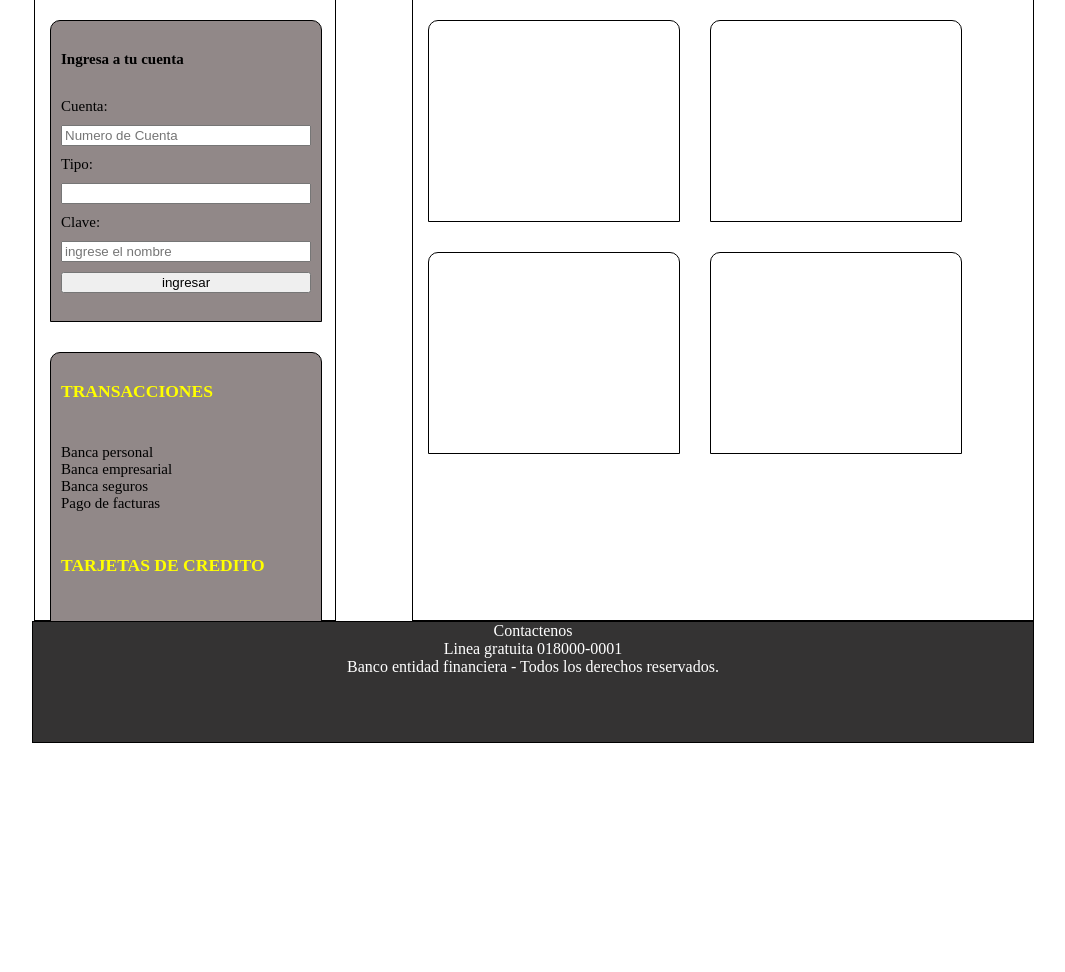
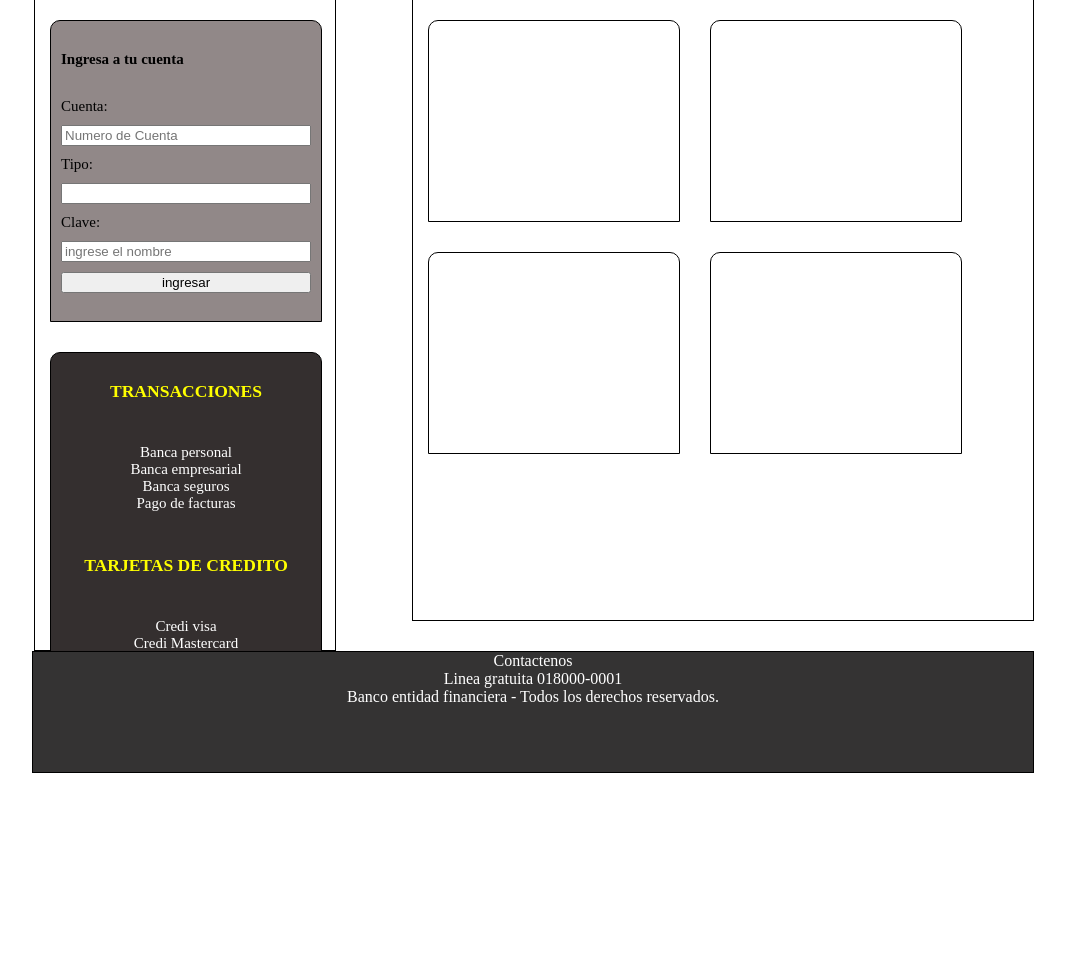
Before and after one commit to San5472/Aprendizaje, a PHP site: page /banco.html in a window 1280 px wide. Shown: the part 265-1237 px from the top of the page, without its empty margins (106-1171 px from the left). Before the commit the page ends 1008 px from the top, so only its background shows below. Run offline with PHP 8.4, Linux system fonts and the light colour scheme.

Commit message:
edicion de algunas variables

```diff
--- a/html/banco_estilo.css
+++ b/html/banco_estilo.css
@@ -1,5 +1,5 @@
 main {
-    height: 1000px;
+    height: 1500px;
     width: 1000px;
     margin: auto;
 }
@@ -21,7 +21,7 @@
 }
 aside {
     border: 1px solid black;
-    height: 620px;
+    height: 650px;
     width: 300px;
     float: left;
 
@@ -37,14 +37,13 @@
         background-color: rgb(145, 136, 136);
         padding: 10px 10px;
         font-size: 15px;
-
-        .recuadro{
-            border: 5px solid black;
-            display: inline-block;
-        }
+    }
+    .bloque2{
+        background-color: rgb(52, 47, 47);
+        color: white;
+        text-align: center;
 
     }
-
 }
 section {
     border: 1px solid black;
```
